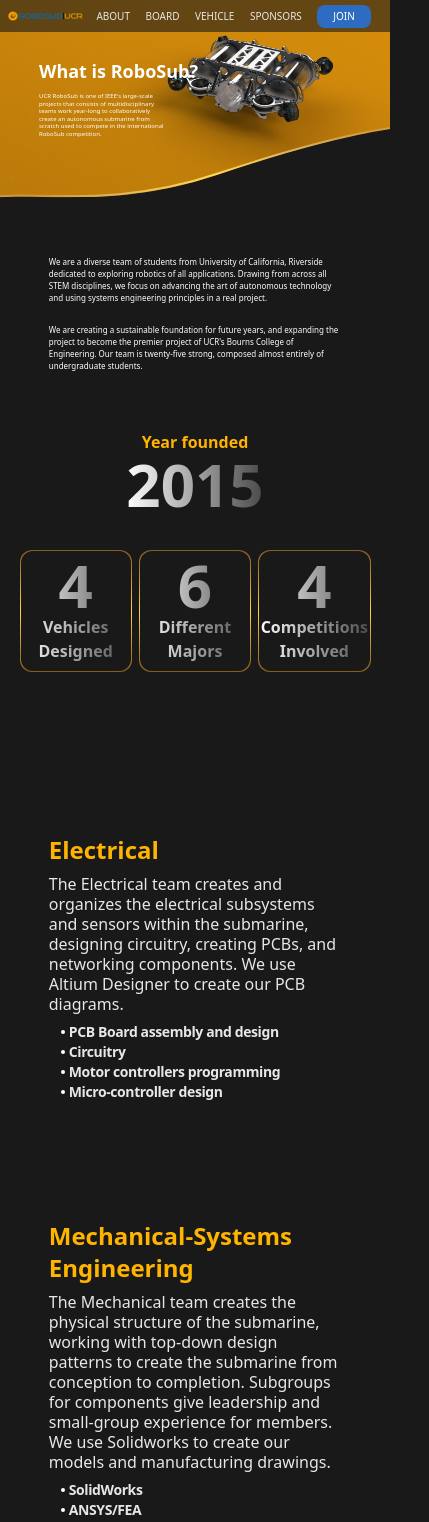
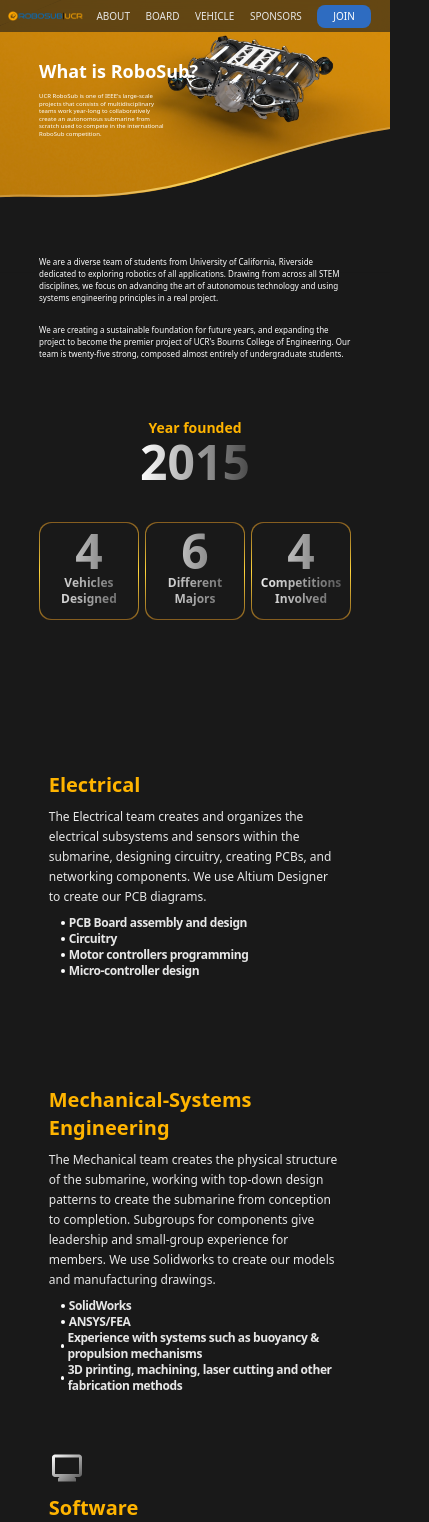
Before and after one commit to acm-ucr/robosub-website, a Next.js app: page /about in a window 390 px wide. Shown: the top 1522 px of the page, 429 px wide, since content can reach past the window. Built offline with nearby package versions, Linux system fonts and the light colour scheme; some icons are missing.

Commit message:
fix unity

```diff
--- a/src/app/about/page.js
+++ b/src/app/about/page.js
@@ -6,7 +6,7 @@ const About = () => {
   return (
     <div className="mb-[30%] w-full flex flex-col items-center min-h-screen">
       <AboutTitle />
-      <div className=" w-3/4 md:w-1/2 text-[8px] md:text-sm md:my-[7%] my-[15%]">
+      <div className=" w-4/5 md:w-3/5 text-[8px] md:text-sm md:my-[7%] my-[15%]">
         <p className="mb-5">
           We are a diverse team of students from University of California,
           Riverside dedicated to exploring robotics of all applications. Drawing
--- a/src/components/Button.jsx
+++ b/src/components/Button.jsx
@@ -3,7 +3,7 @@ import Link from "next/link";
 const Button = ({ link, text, target }) => {
   return (
     <Link
-      className=" duration-300 w-fit border-robosub-light-gray border-[1px] rounded-lg font-light text-robosub-light-gray hover:opacity-60 active:opacity-40 py-1 px-7   "
+      className=" text-sm md:text-base duration-300 w-fit border-robosub-light-gray border-[1px] rounded-lg font-light text-robosub-light-gray hover:opacity-60 active:opacity-40 py-0.5 md:py-1 px-5 md:px-7   "
       href={link}
       target={target}
     >
--- a/src/components/Subtitle.jsx
+++ b/src/components/Subtitle.jsx
@@ -1,8 +1,11 @@
 const Subtitle = ({ title, text }) => {
   return (
-    <div className="w-full pl-[15%] mb-8 mt-24">
-      <p className="text-robosub-yellow font-bold text-4xl "> {title} </p>
-      <p className="italic font-thin"> {text} </p>
+    <div className="w-full pl-[15%] md:mb-8 mt-24">
+      <p className="text-robosub-yellow font-bold text-2xl md:text-4xl ">
+        {" "}
+        {title}{" "}
+      </p>
+      <p className="italic font-thin text-xs md:text-base"> {text} </p>
     </div>
   );
 };
--- a/src/components/about/AboutTitle.jsx
+++ b/src/components/about/AboutTitle.jsx
@@ -4,14 +4,14 @@ import image2 from "../../public/yellow-wave.svg";
 
 const AboutTitle = () => {
   return (
-    <div className="w-full relative translate-y-0 md:-translate-y-5 -z-10">
+    <div className="w-screen relative translate-y-0 md:-translate-y-5 -z-10">
       <Image src={image1} alt="Background image 1" className="w-screen" />
       <Image
         src={image2}
         alt="Background image 2"
         className="w-screen top-[60%] absolute"
       />
-      <div className="w-full leading-tight md:leading-7 left-[10%] bottom-[30%] md:bottom-[30%] absolute flex flex-col items-start text-[6px] md:text-xl">
+      <div className="w-fit leading-tight md:leading-7 left-[10%] bottom-[30%] absolute flex flex-col items-start text-[6px] md:text-xl">
         <p className="text-lg md:text-4xl font-bold mb-2 md:mb-5">
           What is RoboSub?
         </p>
--- a/src/components/about/Info.jsx
+++ b/src/components/about/Info.jsx
@@ -1,15 +1,17 @@
 const format =
-  "flex flex-col items-center pt-1 pb-2 md:pb-4 w-full text-transparent bg-clip-text bg-gradient-to-r from-white to-robosub-dark-gray";
-const bigNumberFormat = "md:text-8xl text-6xl font-bold leading-none";
+  "h-24 md:h-auto flex flex-col items-center pt-1 pb-2 md:pb-4 w-full text-transparent bg-clip-text bg-gradient-to-r from-white to-robosub-dark-gray";
+const bigNumberFormat = "md:text-8xl text-5xl font-bold leading-none";
 const borderformat =
-  "rounded-xl  bg-gradient-to-b from-robosub-orange via-robosub-light-yellow to-robosub-orange p-[1px] md:w-30 w-[32%]";
+  "rounded-xl bg-gradient-to-b from-robosub-orange via-robosub-light-yellow to-robosub-orange p-[1px] md:w-30 w-[32%]";
 
 const Info = () => {
   return (
-    <div className=" md:w-1/2 w-[90%]">
+    <div className="md:w-1/2 w-[80%]">
       <div className="flex flex-col items-center mb-9 md:mb-11">
-        <p class="text-robosub-yellow font-bold text-base">Year founded</p>
-        <p class="font-bold text-transparent bg-clip-text bg-gradient-to-r from-white to-robosub-dark-gray text-6xl md:text-[80px] leading-none">
+        <p class="text-robosub-yellow font-bold text-sm md:text-base">
+          Year founded
+        </p>
+        <p class="font-bold text-transparent bg-clip-text bg-gradient-to-r from-white to-robosub-dark-gray text-5xl md:text-[80px] leading-none">
           2015
         </p>
       </div>
@@ -19,7 +21,9 @@ const Info = () => {
           <div className=" bg-robosub-black w-full rounded-xl">
             <div className={format}>
               <p class={bigNumberFormat}>4</p>
-              <p class="font-bold text-center">Vehicles Designed</p>
+              <p class="font-bold text-center text-xs md:text-base">
+                Vehicles Designed
+              </p>
             </div>
           </div>
         </div>
@@ -27,7 +31,9 @@ const Info = () => {
           <div className=" bg-robosub-black w-full rounded-xl">
             <div className={format}>
               <p class={bigNumberFormat}>6</p>
-              <p class="font-bold text-center">Different Majors</p>
+              <p class="font-bold text-center text-xs md:text-base w-11/12 md:w-full">
+                Different Majors
+              </p>
             </div>
           </div>
         </div>
@@ -35,7 +41,9 @@ const Info = () => {
           <div className=" bg-robosub-black w-full rounded-xl">
             <div className={format}>
               <p class={bigNumberFormat}>4</p>
-              <p class="font-bold text-center">Competitions Involved</p>
+              <p class="font-bold text-center text-xs md:text-base">
+                Competitions Involved
+              </p>
             </div>
           </div>
         </div>
--- a/src/components/about/Team.jsx
+++ b/src/components/about/Team.jsx
@@ -1,7 +1,7 @@
 const Team = ({ icon, title, text, list }) => {
   return (
     <div className="w-9/12 md:w-7/12 flex flex-col justify-items-start font-sans text-robosub-light-gray space-y-2 md:space-y-4">
-      <div className="text-5xl md:text-6xl font-bold bg-clip-text">
+      <div className="text-4xl md:text-6xl font-bold bg-clip-text">
         <svg width="0" height="0">
           <linearGradient
             id="gray-gradient"
@@ -16,13 +16,13 @@ const Team = ({ icon, title, text, list }) => {
         </svg>
         {icon}
       </div>
-      <p className="text-2xl md:text-3xl text-robosub-yellow font-semibold">
+      <p className="text-xl md:text-3xl text-robosub-yellow font-semibold">
         {title}
       </p>
-      <p className="leading-5 font-light">{text}</p>
+      <p className="leading-5 text-xs md:text-base font-light">{text}</p>
       <div className="font-semibold tracking-tight">
         {list.map((item, index) => (
-          <div className="flex items-center text-sm" key={index}>
+          <div className="flex items-center text-xs md:text-sm" key={index}>
             <div className="ml-3 w-1 h-1 mr-1 rounded-full bg-white" />
             {item}
           </div>
--- a/src/components/home/InfoBox.jsx
+++ b/src/components/home/InfoBox.jsx
@@ -8,7 +8,7 @@ const format = "font-sans font-light md:text-[23px] text-[13px]";
 const InfoBox = () => {
   return (
     <div className="flex flex-col items-center w-[70%]">
-      <div className="flex flex-col md:flex-row md:justify-between mb-[7%]">
+      <div className="flex flex-col md:flex-row md:justify-between md:mb-[7%] mb-[50%]">
         <div className="flex w-full mb-6 md:mb-0 md:w-[55%] flex-col ">
           <div className="flex items-center mb-6 md:mb-[12%]">
             <AiOutlineDoubleRight className=" text-robosub-blue text-2xl md:text-4xl" />
--- a/src/components/home/JoinIcon.jsx
+++ b/src/components/home/JoinIcon.jsx
@@ -4,12 +4,12 @@ const JoinIcon = ({ icon, link, text }) => {
     <Link
       href={link}
       className={
-        " text-6xl md:py-0 py-4 flex flex-col text-white items-center font-bold duration-300 hover:text-robosub-yellow"
+        " text-5xl md:text-6xl md:py-0 py-2 flex flex-col text-white items-center font-bold duration-300 hover:text-robosub-yellow"
       }
       target="_blank"
     >
       {icon}
-      <p className={"font-sans !text-lg mt-2"}>{text}</p>
+      <p className={"font-sans !text-base md:!text-lg mt-2"}>{text}</p>
     </Link>
   );
 };
--- a/src/components/home/JoinTeam.jsx
+++ b/src/components/home/JoinTeam.jsx
@@ -3,15 +3,17 @@ import Button from "../Button";
 
 const JoinTeam = ({ icon, title, text }) => {
   return (
-    <div className="w-[300px] md:w-[400px] items-center flex md:mx-10 my-5 mx-5">
-      <div className="font-sans md:text-[84px] text-6xl aspect-square w-[45%] rounded-full flex justify-center items-center bg-gradient-to-br to-black from-robosub-dark-gray">
+    <div className="w-[280px] md:w-[400px] items-center flex md:mx-10 my-5 mx-5">
+      <div className="font-sans md:text-[84px] text-5xl aspect-square w-2/5 md:w-[45%] rounded-full flex justify-center items-center bg-gradient-to-br to-black from-robosub-dark-gray">
         {icon}
       </div>
 
-      <div className=" flex flex-col items-center leading-4 font-sans md:w-3/4 w-4/5 pl-6 pt-4">
-        <p className="font-bold text-xl">{title}</p>
+      <div className=" flex flex-col items-center leading-4 font-sans md:w-3/4 w-[85%] pl-6 pt-4">
+        <p className="font-bold md:text-xl text-base">{title}</p>
 
-        <p className="pt-4 pb-2 font-light leading-4 text-xs">{text}</p>
+        <p className="pt-4 pb-2 font-light leading-4 md:text-xs text-[10px]">
+          {text}
+        </p>
         <div className="w-full flex justify-end pr-2 md:pr-0">
           <Button link="/join" text="TEAM" />
         </div>
--- a/src/components/home/Support.jsx
+++ b/src/components/home/Support.jsx
@@ -2,10 +2,10 @@ import Button from "../Button";
 const Support = () => {
   return (
     <div className=" flex flex-col items-center w-full mt-28">
-      <p className=" text-4xl mb-2 text-center text-white font-semibold">
+      <p className=" text-2xl md:text-4xl mb-2 text-center text-white font-semibold">
         SUPPORT UCR ROBOSUB!
       </p>
-      <p className="text-xl">
+      <p className=" max-w-[90%] text-sm text-center md:text-xl">
         WE RELY ON YOUR HELP TO KEEP OUR TEAM RUNNING AND FREE FOR
       </p>
       <p className=" mb-4">ALL UCR STUDENTS</p>
--- a/src/components/sponsors/SponsorTitle.jsx
+++ b/src/components/sponsors/SponsorTitle.jsx
@@ -12,7 +12,7 @@ const PageTitle = () => {
           className="w-screen top-[42%] absolute"
         />
       </div>
-      <div className="flex flex-col left-[9%] absolute top-[9%] ">
+      <div className="flex flex-col left-[9%] absolute top-[35%] ">
         <p className="text-4xl font-sans font-semibold text-robosub-yellow">
           Support Us
         </p>
```
